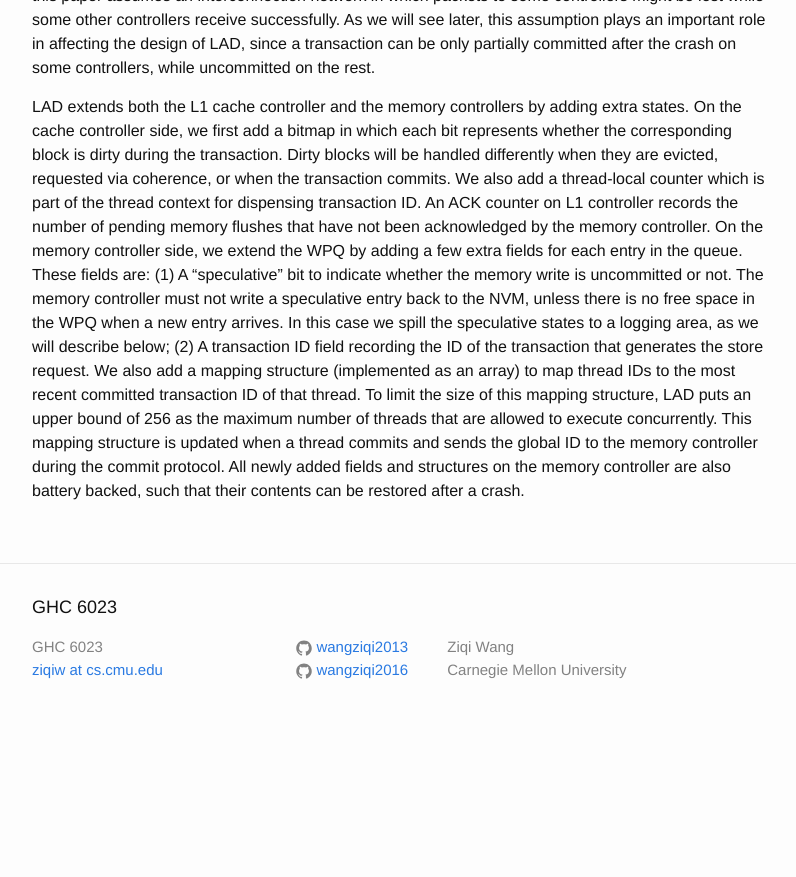
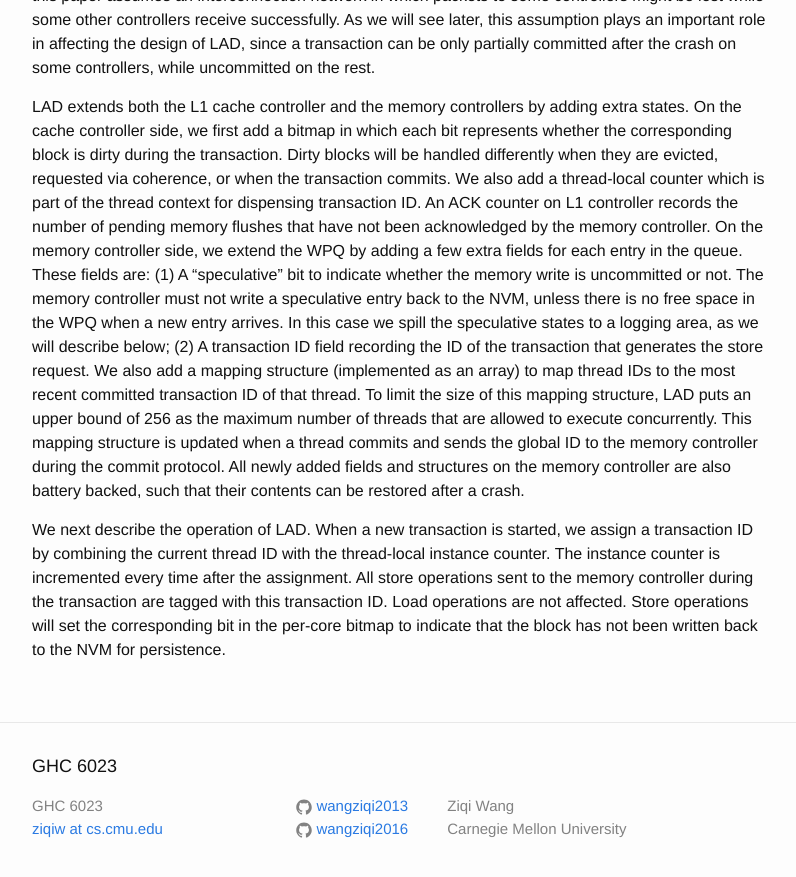
Before and after one commit to wangziqi2013/wangziqi2013.github.io, a Jekyll site: the page built from _posts/2019-12-11-lad.markdown, in a window 1280 px wide and 900 px high, scrolled down 1618 px. Shown: the top 877 px of the window, without its empty margins (238-1034 px from the left). Built offline with Jekyll 4.4.1, drawn with Linux system fonts in a browser that asks for light colours; before the commit the page ends 2359 px from its top, so only the background shows below that.

Commit message:
Adding operations

```diff
--- a/_posts/2019-12-11-lad.markdown
+++ b/_posts/2019-12-11-lad.markdown
@@ -73,3 +73,9 @@ committed transaction ID of that thread. To limit the size of this mapping struc
 as the maximum number of threads that are allowed to execute concurrently. This mapping structure is updated when a thread
 commits and sends the global ID to the memory controller during the commit protocol. All newly added fields and structures
 on the memory controller are also battery backed, such that their contents can be restored after a crash.
+
+We next describe the operation of LAD. When a new transaction is started, we assign a transaction ID by combining the current
+thread ID with the thread-local instance counter. The instance counter is incremented every time after the assignment. All
+store operations sent to the memory controller during the transaction are tagged with this transaction ID. Load operations
+are not affected. Store operations will set the corresponding bit in the per-core bitmap to indicate that the block
+has not been written back to the NVM for persistence.
```
